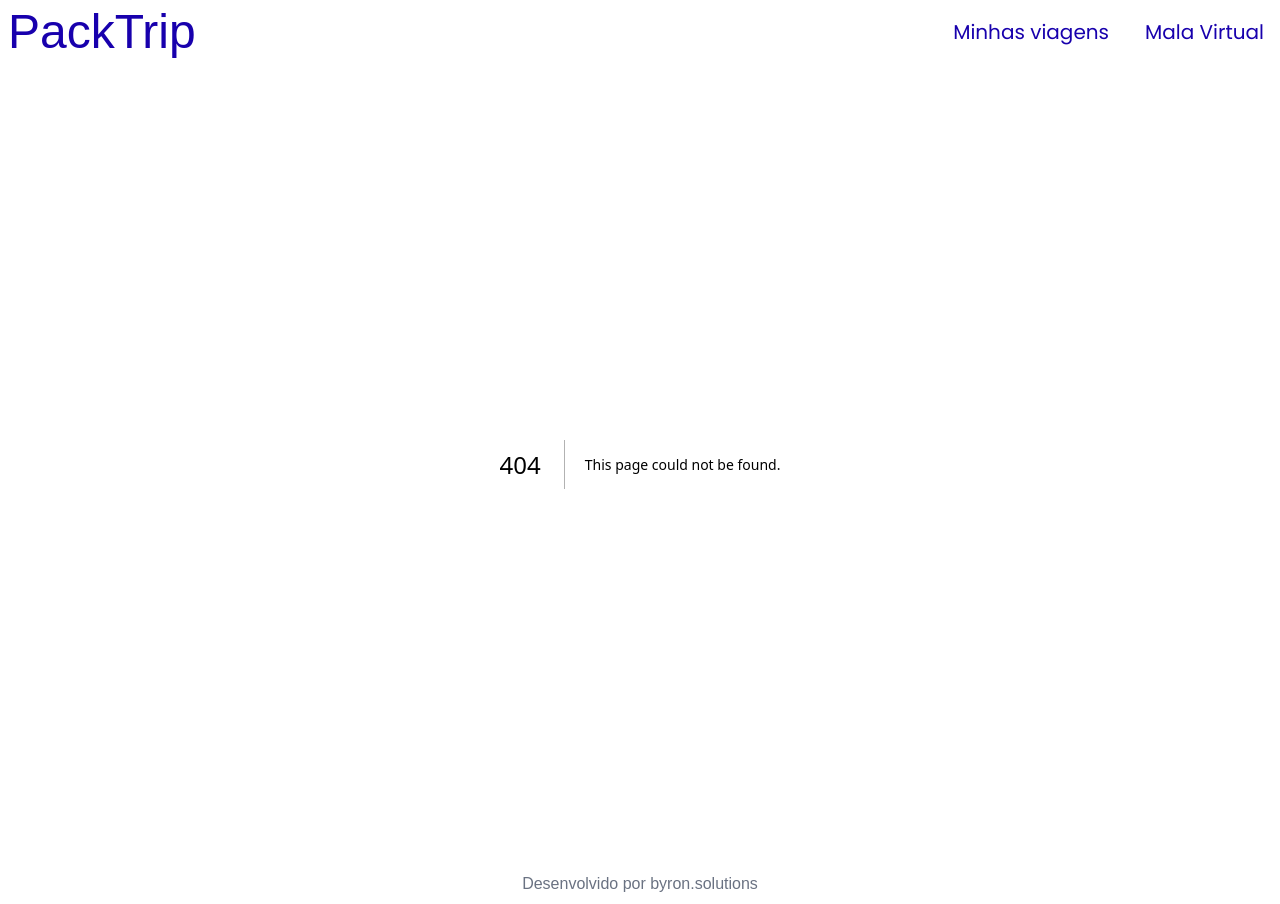
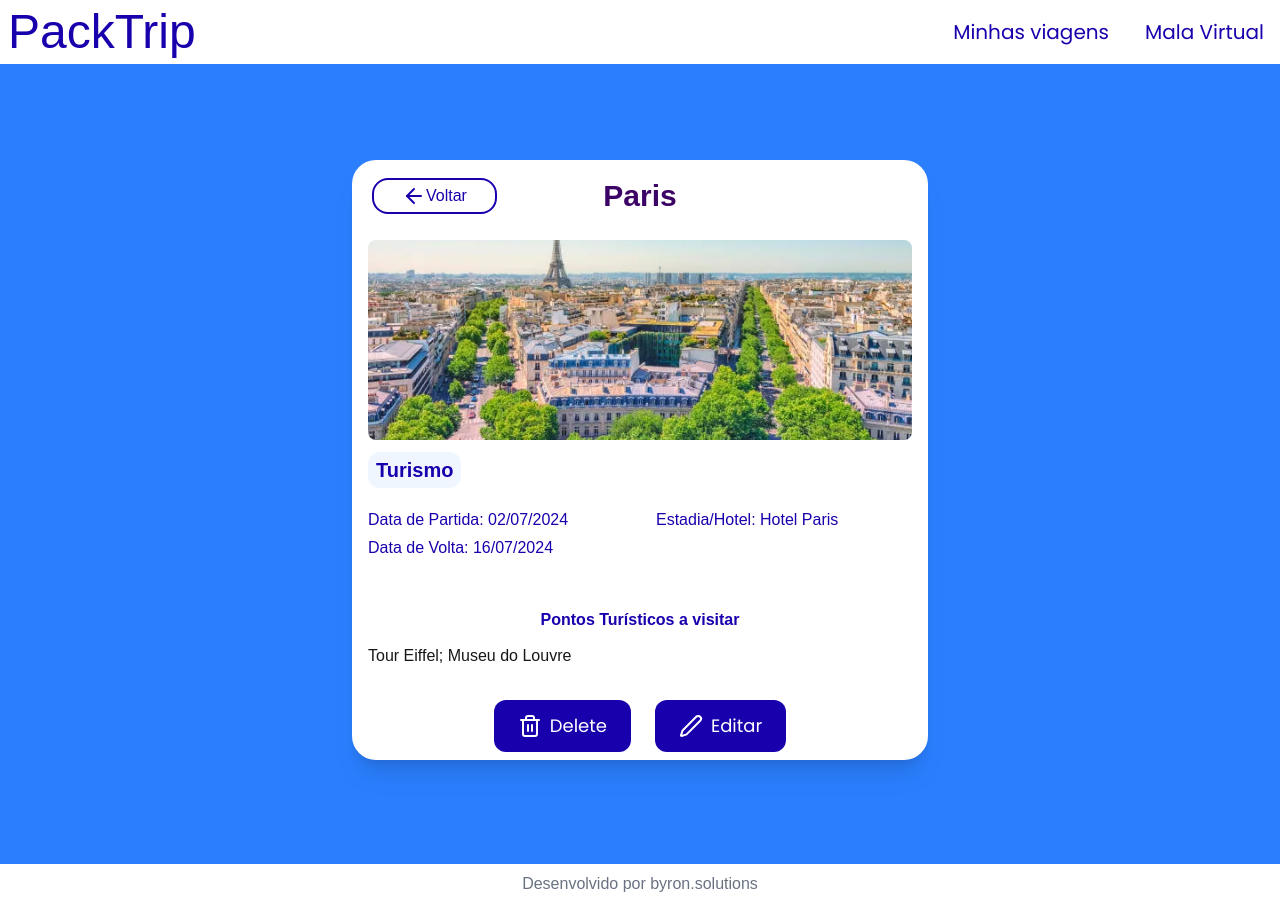
Before and after one commit to rafa-lsc/packtrip, a Next.js app: page /viagemComplete/1 in a window 1280 px wide. Before the commit this address had no page. Built offline with nearby package versions, Linux system fonts and the light colour scheme; a web font is replaced by a local one.

Commit message:
criacao da pagina viagensComplete, da linkagem e da estilizacao, e mudanca dos cards de viagem para adaptar a linkagem

```diff
--- /dev/null
+++ b/src/app/viagemComplete/[id]/page.tsx
@@ -0,0 +1,72 @@
+import LargeButton from "@/components/LargeButton";
+import { viagensdatas} from "@/lib/data";
+import Link from "next/link";
+import Image from "next/image";
+import { ArrowLeft, Pen, Trash2 } from "lucide-react";
+
+
+
+
+interface ViagemCompletePageProps {
+    params:{
+        id: string;
+    }
+}
+
+export default function ViagemCompletePage({ params}: ViagemCompletePageProps) {
+    const viagemdata = viagensdatas.find((viagemdata) => viagemdata.id === params.id)
+
+    if (!viagemdata) {
+    return (
+      <div className="flex items-center justify-center h-screen">
+        <p className="text-red-600 text-xl font-bold">Viagem não encontrada.</p>
+      </div>
+    );
+  }
+
+    return (
+        <div className="min-h-screen bg-blue-500 flex items-center justify-center p-4">
+            <div className="bg-white rounded-3xl shadow-xl  w-full max-w-xl mb-4 mt-2">
+
+                <div>
+                    <div className="grid grid-cols-2 relative w-full h-18">
+                        <button className="absolute left-5 top-1/2 -translate-y-1/2 border-2 pl-7 pr-7 pb-1 pt-1 text-primary rounded-2xl flex hover:bg-purple-100 transition-colors "> <ArrowLeft/> Voltar</button>
+                        <h1 className="absolute left-1/2 top-1/2 -translate-x-1/2 -translate-y-1/2 font-bold text-3xl text-purple-950 ">{viagemdata.destination}</h1>
+                    </div>
+                </div>
+
+
+                <div className="flex justify-center ml-4 mr-4 mt-2 bg-white rounded-xl ">
+                    <Image
+                        src= {viagemdata.imageURl}
+                        width={500}
+                        height={100}
+                        alt={viagemdata.destination || "Viagem"}
+                        className=" w-full object-cover rounded-lg max-h-50 "
+                    />
+                </div>
+
+                    <div className="bg-blue-50 text-primary font-bold rounded-xl text-xl w-fit px-2 py-1 mt-3 ml-4 ">
+                        {viagemdata.category}
+                    </div>
+
+                    <div className="ml-4 mt-5 grid grid-cols-2 gap-4 text-primary">
+                        <div className="">
+                        <h3 className="mb-1">Data de Partida: {viagemdata.date_in}</h3>
+                        <h3>Data de Volta: {viagemdata.date_out}</h3>
+                        </div>
+                        <h3>Estadia/Hotel: {viagemdata.staying}</h3>
+                    </div>
+
+                    <h3 className=" flex justify-center font-bold mt-12 text-primary text-bold">Pontos Turísticos a visitar</h3>
+                    <h3 className="ml-4 mt-3 mb-6 ">{viagemdata.touristic}</h3>
+
+                    <div className=" flex justify-center p-2 gap-6">
+                        <LargeButton text= "Delete" route="/viagens" icon = <Trash2/> />
+                        <LargeButton text= "Editar" route="/viagens" icon = <Pen/> />
+
+                </div>
+            </div>
+        </div>
+    );
+}
--- /dev/null
+++ b/src/components/ViagemCardComplete/page.tsx
@@ -0,0 +1,47 @@
+import LargeButton from "@/components/LargeButton";
+import { Trash2 } from "lucide-react";
+import { Pen } from "lucide-react";
+import { ViagemData } from "@/lib/data";
+import Image from "next/image";
+
+interface ViagemCardCompleteProps{
+    viagemdata: ViagemData
+}
+
+
+export default function ViagemCompleteCard( { viagemdata }: ViagemCardCompleteProps ) {
+    return (
+        <div>
+            <div>
+                <div>
+                    <button>Voltar</button>
+                    <h1>{viagemdata.destination}</h1>
+                </div>
+                <div className="relative h-48 ml-3 mr-3 mt-3 ">
+                 <Image
+                        src={viagemdata.imageURl}
+                        fill
+                        alt= {viagemdata.destination}
+                        className="object-cover rounded-lg"
+                 />
+                 </div>
+
+                 <h2>{viagemdata.category}</h2>
+                 <h3>Data de chegada: {viagemdata.date_in}</h3>
+                 <h3>Data de partida: {viagemdata.date_out}</h3>
+                 <h3>Estadia/Hotel: {viagemdata.staying}</h3>
+
+                 <h3>Pontos Turísticos a visitar</h3>
+                 <h3>{viagemdata.touristic}</h3>
+
+                 <LargeButton text= "Delete" route="/viagens"/>
+                 <LargeButton text= "Editar" route="/viagens"/>
+
+
+
+            </div>
+        </div>
+
+
+    );
+}
--- a/src/components/ViagensCard/page.tsx
+++ b/src/components/ViagensCard/page.tsx
@@ -6,6 +6,7 @@ import image from "next/image";
 import { Trash, Trash2 } from "lucide-react";
 import { Pen } from "lucide-react";
 import LargeButton from "../LargeButton";
+import Link from "next/link";
 
 interface ViagemCardProps{
     viagemdata: ViagemData
@@ -28,7 +29,12 @@ interface ViagemCardProps{
                     </div>
                     <h2 className="font-bold text-purple-1100 text-xl ml-3 mt-2 "> {viagemdata.destination}</h2>
                     <div className="ml-3 mb-2 mt-3 mr-3 text-lg flex ">
-                        <LargeButton text="cadastro" route="/Viagens" />
+                        <Link
+                            href={`/viagemComplete/${viagemdata.id}`}
+                            className="px-4 py-1 bg-purple-600 text-white rounded hover:bg-purple-700 transition-colors"
+                        >
+                        Ver Detalhes
+                        </Link>
                         <button className=" flex items-center justify-center ml-2 border-2 border-gray-400 rounded-md hover:bg-gray-200 transition-colors p-1 min-w-13 "> <Trash2/></button>
                         <button className="flex items-center justify-center ml-2 border-2 border-gray-400 rounded-md hover:bg-gray-200 transition-colors p-1 min-w-13"><Pen/></button>
                     </div>
```
